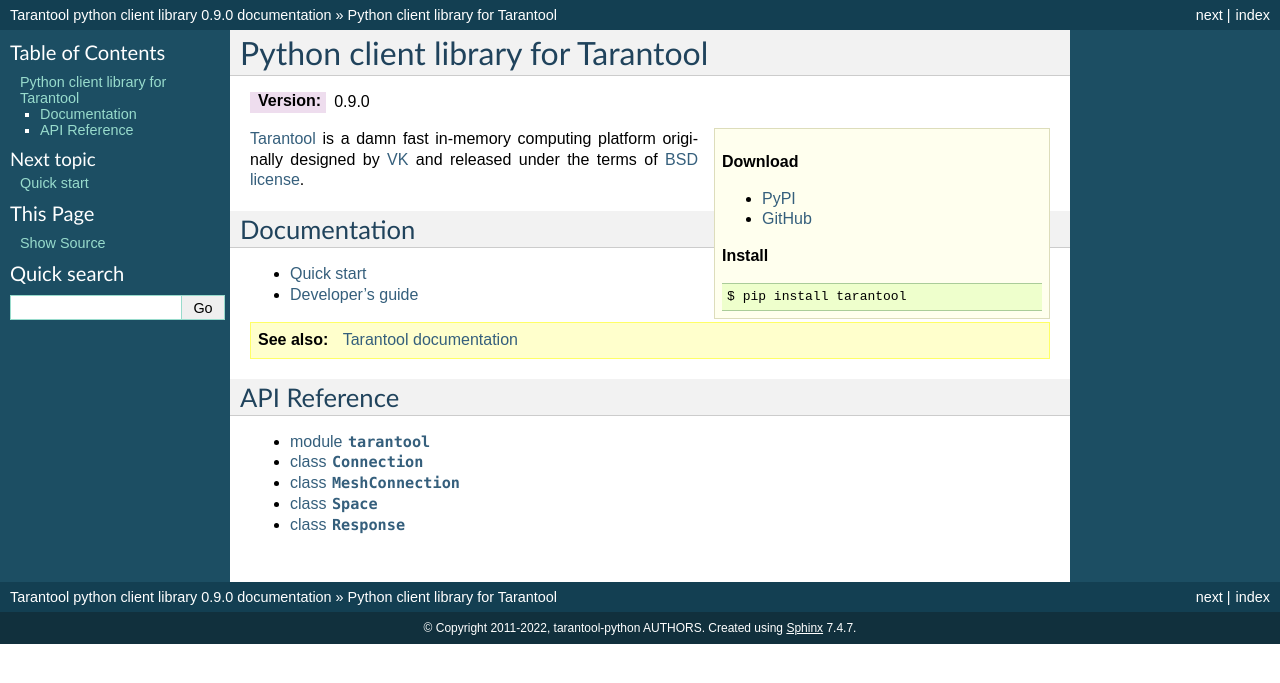
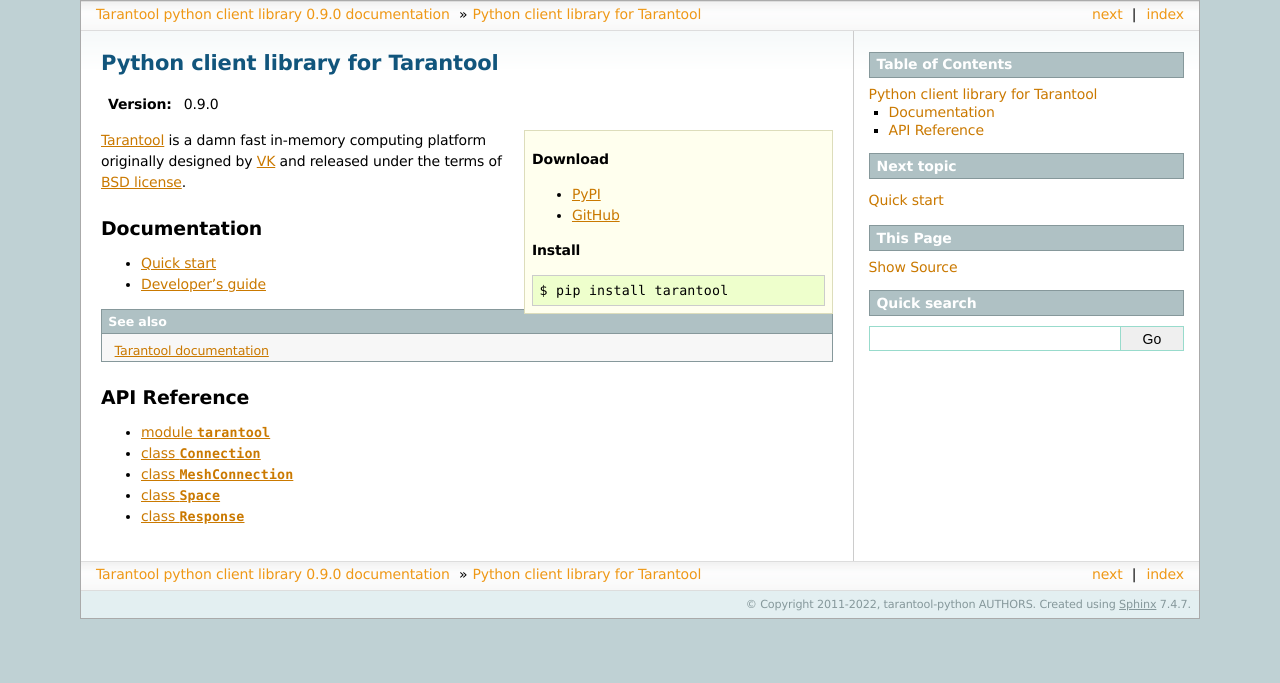
Before and after one commit to tarantool/tarantool-python, a Sphinx documentation site: the page built from doc/index.rst, in a window 1280 px wide. Shown: the top 683 px of the page. Built offline with Sphinx 7.4.7, drawn with Linux system fonts in a browser that asks for light colours.

Commit message:
doc: use sphinxdoc HTML theme
Default 'classic' theme [1] was used by Python 2 documentation. It's not
well-suited for modern resolutions and it's sidebar width isn't
configurable, which is crucial for modules API ToC correct display.

1. https://www.sphinx-doc.org/en/master/usage/theming.html

Part of #67

```diff
--- a/doc/_static/tarantool.css
+++ /dev/null
@@ -1,19 +0,0 @@
-@import url("default.css");
-
-cite, code, tt {
-    font-family: 'Consolas', 'Deja Vu Sans Mono',
-                 'Bitstream Vera Sans Mono', monospace;
-}
-
-dl.attribute, dl.class, dl.method {
-    margin-top: 2em;
-    margin-bottom: 2em;
-}
-
-tt {
-    font-size: 100%;
-}
-
-th {
-    background-color: #fff;
-}
--- a/doc/conf.py
+++ b/doc/conf.py
@@ -93,16 +93,16 @@
 
 # -- Options for HTML output ---------------------------------------------------
 
-html_style = 'tarantool.css'
+#html_style = 'style.css'
 
 # The theme to use for HTML and HTML Help pages.  See the documentation for
 # a list of builtin themes.
-html_theme = 'default'
+html_theme = 'sphinxdoc'
 
 # Theme options are theme-specific and customize the look and feel of a theme
 # further.  For a list of options available for each theme, see the
 # documentation.
-#html_theme_options = {}
+html_theme_options = {'sidebarwidth': '30%'}
 
 # Add any paths that contain custom themes here, relative to this directory.
 #html_theme_path = []
@@ -126,7 +126,7 @@
 # Add any paths that contain custom static files (such as style sheets) here,
 # relative to this directory. They are copied after the builtin static files,
 # so a file named "default.css" will overwrite the builtin "default.css".
-html_static_path = ['_static']
+#html_static_path = ['_static']
 
 # If not '', a 'Last updated on:' timestamp is inserted at every page bottom,
 # using the given strftime format.
```
Also changed, not shown: CHANGELOG.md (+1 -0 lines).
